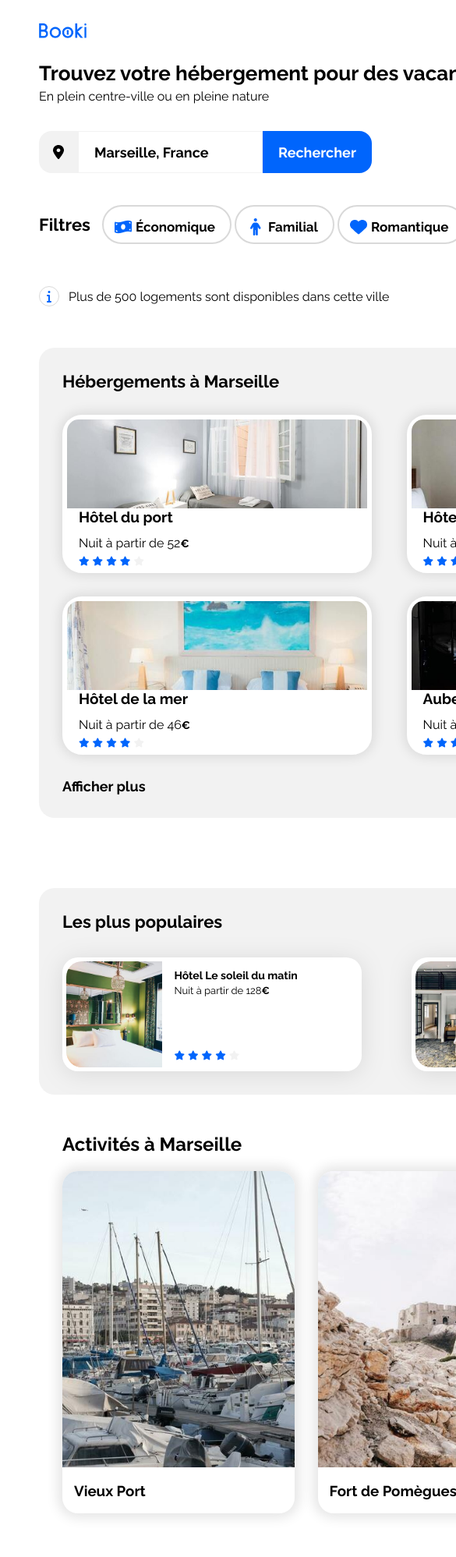
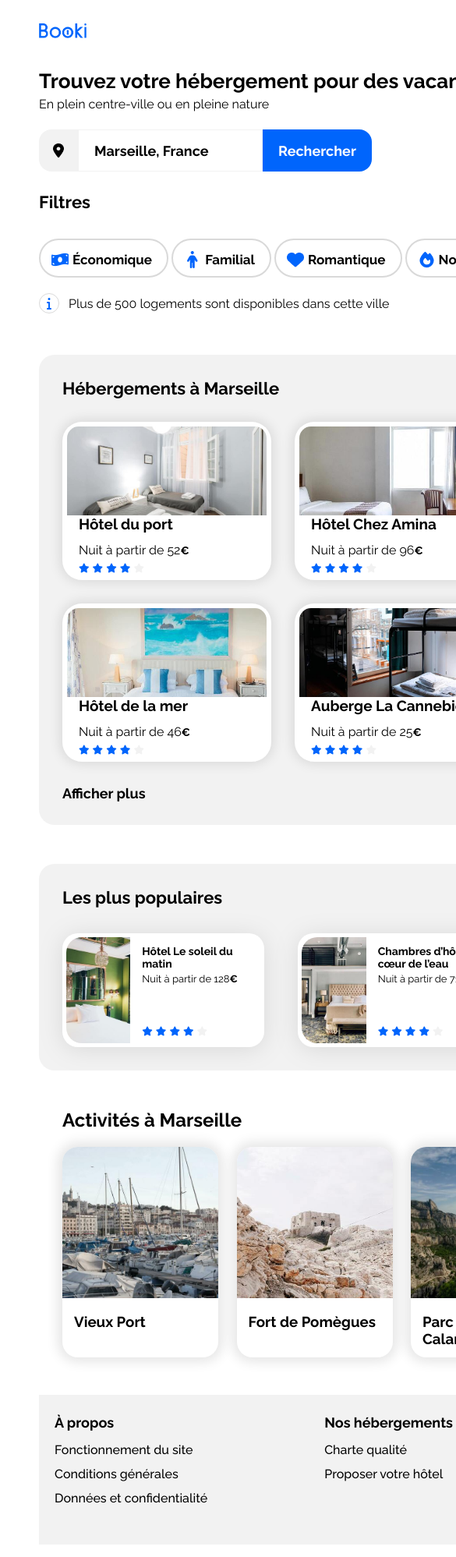
Before and after one commit to AnthonyGDN/Projet-2-OCR-WEB-DEV, a plain HTML site: page index.html in a window 390 px wide. Shown: the top 1997 px of the page at 78% size, 585 px wide, since content can reach past the window. Drawn offline with Linux system fonts and the light colour scheme.

Commit message:
feat + build - added media query for tablet version + changed div hebergements-and-populaires to section with associated css changes

```diff
--- a/css/style.css
+++ b/css/style.css
@@ -270,13 +270,13 @@ nav a:hover {
 }
 
 /****** Hebergements And Populaires ***********/
-.hebergements-and-populaires {
+#hebergements-and-populaires {
     display: flex;
     flex-direction: row;
     gap: 40px
 }
 
-.hebergements-and-populaires section {
+#hebergements-and-populaires section {
     background-color: var(--main-bg-color);
     border-radius: 20px;
     padding: 30px;
@@ -520,9 +520,44 @@ footer {
 /****** Media queries ***********/
 /* Medium devices (tablets, less/equal than 1024px) */
 
-@media (max-width: 1024px) {
-    .hebergements-and-populaires {
+@media screen and (max-width: 1024px) {
+    header {
+        max-width: 1024px;
+        margin-bottom: 10px;
+    }
+
+    body {
+        max-width: 1024px;
+    }
+
+    main {
+        max-height : 1700px;
+    }
+
+    footer {
+        margin: 0px;
+    }
+
+    nav {
+        padding: 0px;
+    }
+
+    .search-location {
+        margin-top: 15px
+    }
+
+    #filter {
+        gap: 8px;
+    }
+
+    .all-filters {
+        flex-direction:column;
+        align-items: flex-start;
+    }
+
+    #hebergements-and-populaires {
         flex-direction: column;
+        gap: 0px;
     }
 
     .hebergements {
@@ -551,7 +586,30 @@ footer {
     .populaires-card .card-subtitle {
         font-size: 13px;
     }
+
+    .activity-group {
+        max-width: 193.5px;
+        max-height: 270px;
+    }
+
+    .activity-group-card {
+        width: 200px;
+        max-height: 270px;
+    }
+
+    .activity-group img {
+        height: 193.5px;
+        width: 200px;
+    }
+
+    .footer-container {
+        gap: 150px;
+        border-bottom: solid 50px rgba(242, 242, 242, 1);
+    }
 }
+
+
+
 
 /* Small devices (phones, less than 768px) */
 @media (max-width: 767.98px) {
--- a/index.html
+++ b/index.html
@@ -54,7 +54,7 @@
                     <p>Plus de 500 logements sont disponibles dans cette ville</p>
                 </div>
                 </section>
-            <div class="hebergements-and-populaires">
+            <section id="hebergements-and-populaires">
                 <section class="hebergements">
                     <h2 class="title-hebergement-h2">Hébergements à Marseille</h2>
                      <div class="group-card-hebergement">
@@ -240,7 +240,7 @@
                         </a>
                     </div>
                 </section>
-            </div>
+            </section>
             <section id="activity">
                 <h2 class = acticity-title>Activités à Marseille</h2>
                 <div class="activity-card">
```
